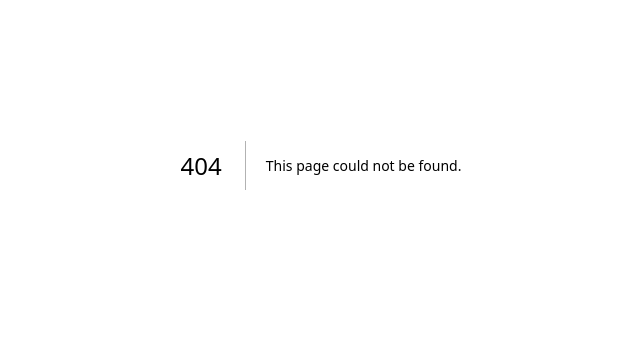
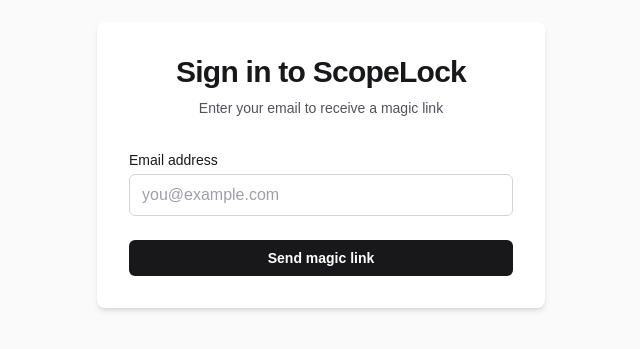
Before and after one commit to Brandonxbxgh/ScopeLock, a Next.js app: page /login in a window 1280 px wide. Before the commit this address had no page. Shown: the part 235-584 px from the top of the page, without its empty margins (319-959 px from the left). Built offline with nearby package versions, Linux system fonts and the light colour scheme; no server answers.

Commit message:
Add Supabase email authentication with login and protected app pages
Co-authored-by: Brandonxbxgh <251376435+Brandonxbxgh@users.noreply.github.com>

```diff
--- /dev/null
+++ b/app/app/page.tsx
@@ -0,0 +1,80 @@
+'use client';
+
+import { useEffect, useState } from 'react';
+import { useRouter } from 'next/navigation';
+import { supabase } from '@/lib/supabaseClient';
+import type { User } from '@supabase/supabase-js';
+
+export default function App() {
+  const [user, setUser] = useState<User | null>(null);
+  const [loading, setLoading] = useState(true);
+  const router = useRouter();
+
+  useEffect(() => {
+    // Check current session
+    const checkUser = async () => {
+      const { data: { session } } = await supabase.auth.getSession();
+
+      if (session?.user) {
+        setUser(session.user);
+      } else {
+        router.push('/login');
+      }
+      setLoading(false);
+    };
+
+    checkUser();
+
+    // Listen for auth changes
+    const { data: { subscription } } = supabase.auth.onAuthStateChange((_event, session) => {
+      if (session?.user) {
+        setUser(session.user);
+      } else {
+        router.push('/login');
+      }
+    });
+
+    return () => {
+      subscription.unsubscribe();
+    };
+  }, [router]);
+
+  const handleSignOut = async () => {
+    await supabase.auth.signOut();
+    router.push('/login');
+  };
+
+  if (loading) {
+    return (
+      <div className="flex min-h-screen items-center justify-center bg-zinc-50 dark:bg-black">
+        <p className="text-zinc-600 dark:text-zinc-400">Loading...</p>
+      </div>
+    );
+  }
+
+  if (!user) {
+    return null;
+  }
+
+  return (
+    <div className="flex min-h-screen items-center justify-center bg-zinc-50 dark:bg-black">
+      <div className="w-full max-w-md space-y-8 rounded-lg bg-white p-8 shadow-md dark:bg-zinc-900">
+        <div className="text-center">
+          <h2 className="text-3xl font-bold tracking-tight text-zinc-900 dark:text-zinc-50">
+            Welcome to ScopeLock
+          </h2>
+          <p className="mt-4 text-lg text-zinc-600 dark:text-zinc-400">
+            You&apos;re signed in as <span className="font-semibold text-zinc-900 dark:text-zinc-50">{user.email}</span>
+          </p>
+        </div>
+
+        <button
+          onClick={handleSignOut}
+          className="flex w-full justify-center rounded-md bg-zinc-900 px-4 py-2 text-sm font-semibold text-white hover:bg-zinc-800 focus:outline-none focus:ring-2 focus:ring-zinc-500 focus:ring-offset-2 dark:bg-zinc-50 dark:text-zinc-900 dark:hover:bg-zinc-200"
+        >
+          Sign Out
+        </button>
+      </div>
+    </div>
+  );
+}
--- /dev/null
+++ b/app/login/page.tsx
@@ -0,0 +1,89 @@
+'use client';
+
+import { useState } from 'react';
+import { supabase } from '@/lib/supabaseClient';
+
+export default function Login() {
+  const [email, setEmail] = useState('');
+  const [loading, setLoading] = useState(false);
+  const [message, setMessage] = useState<{ type: 'success' | 'error'; text: string } | null>(null);
+
+  const handleLogin = async (e: React.FormEvent) => {
+    e.preventDefault();
+    setLoading(true);
+    setMessage(null);
+
+    try {
+      const { error } = await supabase.auth.signInWithOtp({
+        email,
+        options: {
+          emailRedirectTo: `${window.location.origin}/app`,
+        },
+      });
+
+      if (error) {
+        setMessage({ type: 'error', text: error.message });
+      } else {
+        setMessage({ type: 'success', text: 'Check your email for the magic link!' });
+      }
+    } catch {
+      setMessage({ type: 'error', text: 'An unexpected error occurred' });
+    } finally {
+      setLoading(false);
+    }
+  };
+
+  return (
+    <div className="flex min-h-screen items-center justify-center bg-zinc-50 dark:bg-black">
+      <div className="w-full max-w-md space-y-8 rounded-lg bg-white p-8 shadow-md dark:bg-zinc-900">
+        <div className="text-center">
+          <h2 className="text-3xl font-bold tracking-tight text-zinc-900 dark:text-zinc-50">
+            Sign in to ScopeLock
+          </h2>
+          <p className="mt-2 text-sm text-zinc-600 dark:text-zinc-400">
+            Enter your email to receive a magic link
+          </p>
+        </div>
+
+        <form onSubmit={handleLogin} className="mt-8 space-y-6">
+          <div>
+            <label htmlFor="email" className="block text-sm font-medium text-zinc-900 dark:text-zinc-50">
+              Email address
+            </label>
+            <input
+              id="email"
+              name="email"
+              type="email"
+              autoComplete="email"
+              required
+              value={email}
+              onChange={(e) => setEmail(e.target.value)}
+              className="mt-1 block w-full rounded-md border border-zinc-300 px-3 py-2 text-zinc-900 placeholder-zinc-400 focus:border-zinc-500 focus:outline-none focus:ring-zinc-500 dark:border-zinc-700 dark:bg-zinc-800 dark:text-zinc-50 dark:placeholder-zinc-500"
+              placeholder="you@example.com"
+            />
+          </div>
+
+          <button
+            type="submit"
+            disabled={loading}
+            className="flex w-full justify-center rounded-md bg-zinc-900 px-4 py-2 text-sm font-semibold text-white hover:bg-zinc-800 focus:outline-none focus:ring-2 focus:ring-zinc-500 focus:ring-offset-2 disabled:opacity-50 dark:bg-zinc-50 dark:text-zinc-900 dark:hover:bg-zinc-200"
+          >
+            {loading ? 'Sending...' : 'Send magic link'}
+          </button>
+        </form>
+
+        {message && (
+          <div
+            className={`rounded-md p-4 ${
+              message.type === 'success'
+                ? 'bg-green-50 text-green-800 dark:bg-green-900/20 dark:text-green-400'
+                : 'bg-red-50 text-red-800 dark:bg-red-900/20 dark:text-red-400'
+            }`}
+          >
+            <p className="text-sm">{message.text}</p>
+          </div>
+        )}
+      </div>
+    </div>
+  );
+}
--- a/app/page.tsx
+++ b/app/page.tsx
@@ -14,49 +14,18 @@ export default function Home() {
         />
         <div className="flex flex-col items-center gap-6 text-center sm:items-start sm:text-left">
           <h1 className="max-w-xs text-3xl font-semibold leading-10 tracking-tight text-black dark:text-zinc-50">
-            To get started, edit the page.tsx file.
+            ScopeLock
           </h1>
           <p className="max-w-md text-lg leading-8 text-zinc-600 dark:text-zinc-400">
-            Looking for a starting point or more instructions? Head over to{" "}
-            <a
-              href="https://vercel.com/templates?framework=next.js&utm_source=create-next-app&utm_medium=appdir-template-tw&utm_campaign=create-next-app"
-              className="font-medium text-zinc-950 dark:text-zinc-50"
-            >
-              Templates
-            </a>{" "}
-            or the{" "}
-            <a
-              href="https://nextjs.org/learn?utm_source=create-next-app&utm_medium=appdir-template-tw&utm_campaign=create-next-app"
-              className="font-medium text-zinc-950 dark:text-zinc-50"
-            >
-              Learning
-            </a>{" "}
-            center.
+            A simple tool that enforces scope limits so builders actually ship.
           </p>
         </div>
         <div className="flex flex-col gap-4 text-base font-medium sm:flex-row">
           <a
             className="flex h-12 w-full items-center justify-center gap-2 rounded-full bg-foreground px-5 text-background transition-colors hover:bg-[#383838] dark:hover:bg-[#ccc] md:w-[158px]"
-            href="https://vercel.com/new?utm_source=create-next-app&utm_medium=appdir-template-tw&utm_campaign=create-next-app"
-            target="_blank"
-            rel="noopener noreferrer"
+            href="/app"
           >
-            <Image
-              className="dark:invert"
-              src="/vercel.svg"
-              alt="Vercel logomark"
-              width={16}
-              height={16}
-            />
-            Deploy Now
-          </a>
-          <a
-            className="flex h-12 w-full items-center justify-center rounded-full border border-solid border-black/[.08] px-5 transition-colors hover:border-transparent hover:bg-black/[.04] dark:border-white/[.145] dark:hover:bg-[#1a1a1a] md:w-[158px]"
-            href="https://nextjs.org/docs?utm_source=create-next-app&utm_medium=appdir-template-tw&utm_campaign=create-next-app"
-            target="_blank"
-            rel="noopener noreferrer"
-          >
-            Documentation
+            Go to App
           </a>
         </div>
       </main>
--- a/lib/supabaseClient.ts
+++ b/lib/supabaseClient.ts
@@ -1,3 +1,5 @@
+'use client';
+
 import { createClient } from '@supabase/supabase-js';
 
 const supabaseUrl = process.env.NEXT_PUBLIC_SUPABASE_URL || '';
```
Also changed, not shown: 1 other file (tests, documents, lock files or other folders).
